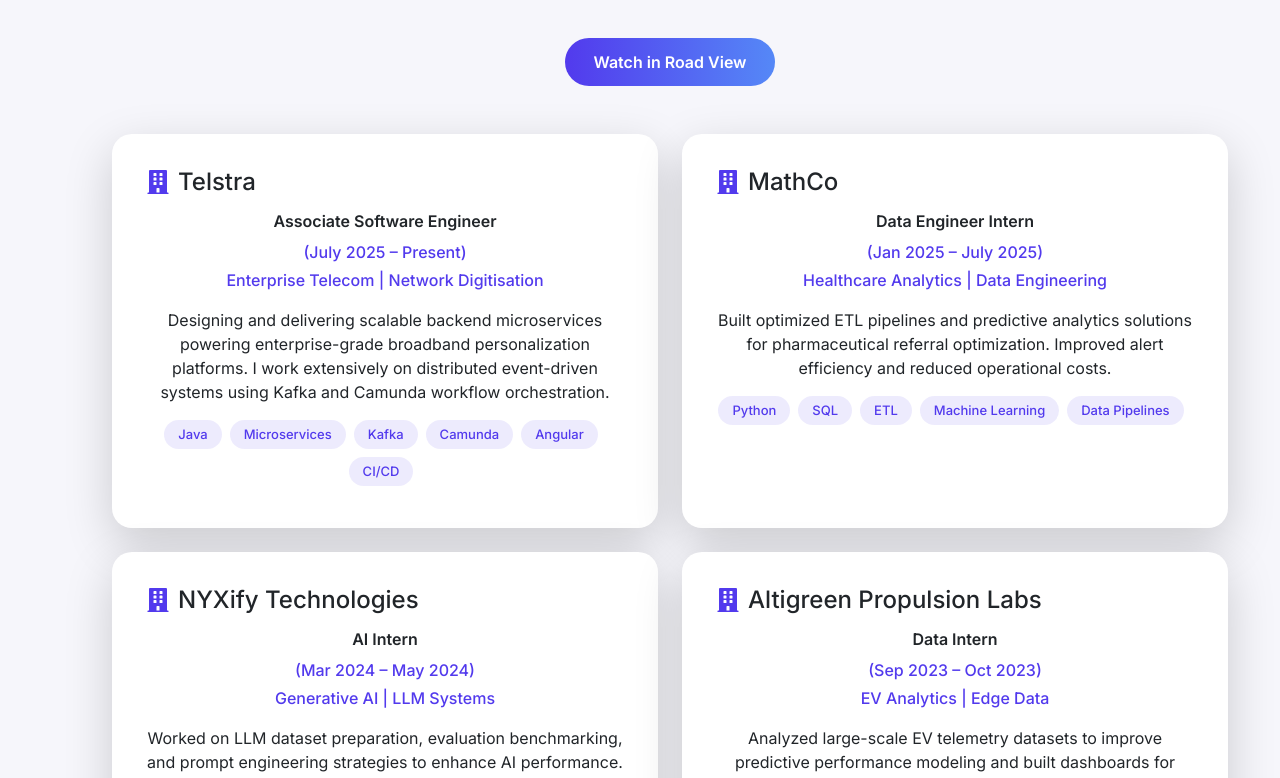
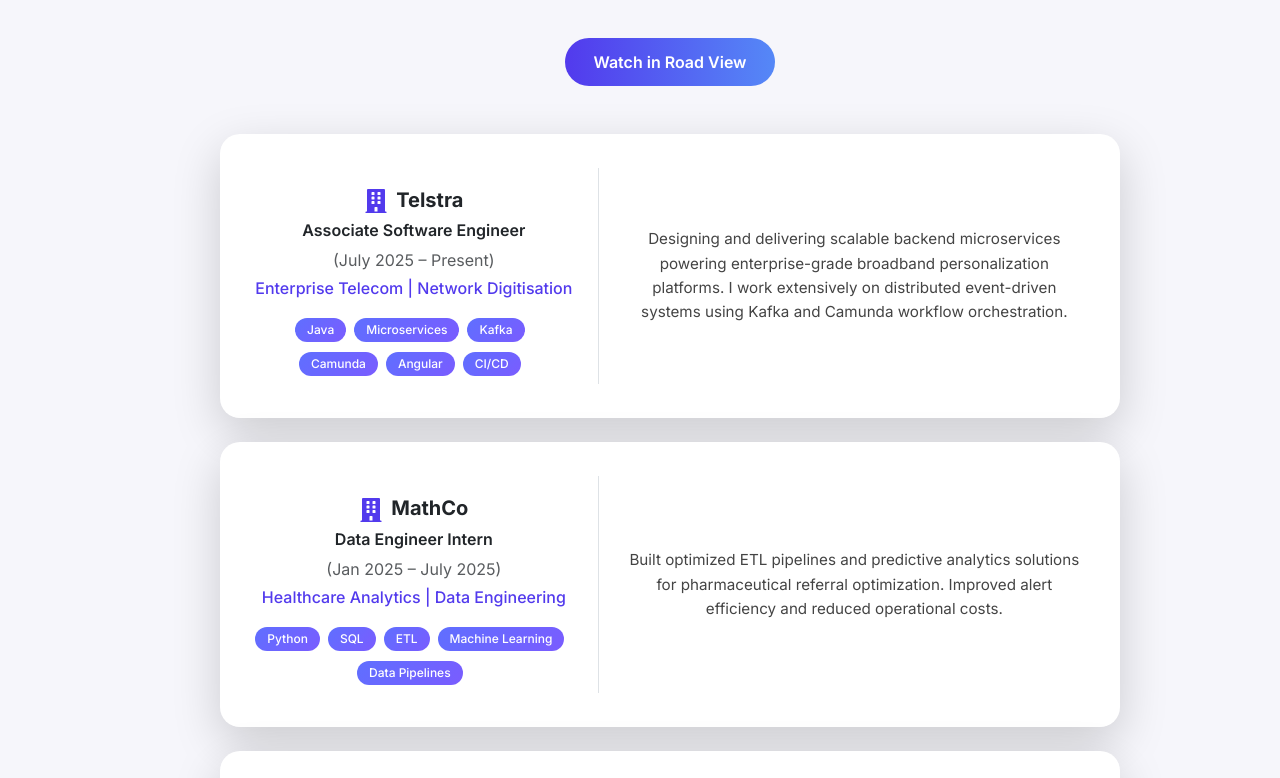
Before and after one commit to Krinal24/portfolio, a React (Vite) app: page / in a window 1280 px wide. Shown: the part 960-1738 px from the top of the page. Built offline with nearby package versions, Linux system fonts and the light colour scheme.

Commit message:
Fix compact view and card layouts

```diff
--- a/src/App.css
+++ b/src/App.css
@@ -453,3 +453,34 @@
   margin-left: 0;
   margin-right: 0;
 }
+
+.experience-card {
+  border-radius: 20px;
+  transition: 0.3s ease;
+}
+
+.experience-card:hover {
+  transform: translateY(-6px);
+}
+
+.company-name {
+  font-weight: 700;
+}
+
+.description {
+  font-size: 0.95rem;
+  line-height: 1.6;
+  color: #444;
+}
+
+.dark .description {
+  color: #ddd;
+}
+
+.skill-badge {
+  background: linear-gradient(135deg, #5f6fff, #7a5cff);
+  color: white;
+  border-radius: 20px;
+  padding: 6px 12px;
+  font-size: 0.75rem;
+}
--- a/src/App.jsx
+++ b/src/App.jsx
@@ -12,6 +12,7 @@
   const [darkMode, setDarkMode] = useState(false);
   const [activeExp, setActiveExp] = useState(0);
   const [viewAll, setViewAll] = useState(false);
+  const exp = experiences[activeExp];
 
   useEffect(() => {
     document.body.classList.toggle("dark", darkMode);
@@ -127,36 +128,53 @@
 
             {/* SINGLE CARD */}
             <div className="container mt-5">
-              <div className="card shadow-lg border-0 experience-card">
+              <div className="card shadow-lg border-0 experience-card h-100">
   <div className="card-body p-4">
-                  <div className="d-flex align-items-center mb-3">
+
+    <div className="row">
+
+      {/* LEFT SIDE */}
+      <div className="col-md-5 border-end pe-4">
+
+        <h4 className="company-name mb-2">
           <FaBuilding className="company-icon me-2" />
-                    <h3 className="mb-0">
-                      {experiences[activeExp].company}
-                    </h3>
-                  </div>
+          {exp.company}
+        </h4>
 
-                  <h5 className="fw-semibold">
-                    {experiences[activeExp].role}
-                  </h5>
+        <h6 className="fw-semibold mb-2">
+          {exp.role}
+        </h6>
 
-                  <p className="domain">
-                    {experiences[activeExp].duration}
+        <p className="text-muted mb-1">
+          {exp.duration}
         </p>
 
-                  <p className="domain">
-                    {experiences[activeExp].domain}
+        <p className="domain mb-3">
+          {exp.domain}
         </p>
 
-                  <p>{experiences[activeExp].description}</p>
-
-                  <div className="mt-3">
-                    {experiences[activeExp].skills.map((skill, i) => (
-                      <span key={i} className="badge skill-badge me-2 mb-2">
+        <div>
+          {exp.skills.map((skill, i) => (
+            <span
+              key={i}
+              className="badge skill-badge me-2 mb-2"
+            >
               {skill}
             </span>
           ))}
         </div>
+
+      </div>
+
+      {/* RIGHT SIDE */}
+      <div className="col-md-7 ps-4 d-flex align-items-center">
+        <p className="description mb-0">
+          {exp.description}
+        </p>
+      </div>
+
+    </div>
+
   </div>
 </div>
             </div>
@@ -168,22 +186,33 @@
           <div className="container mt-5">
             <div className="row">
               {experiences.map((exp, index) => (
-                <div key={index} className="col-md-6 mb-4">
+                <div key={index} className="col-12 mb-4">
                   <div className="card shadow-lg border-0 experience-card h-100">
                     <div className="card-body p-4">
-                      <div className="d-flex align-items-center mb-3">
+
+    <div className="row">
+
+      {/* LEFT SIDE */}
+      <div className="col-md-5 border-end pe-4">
+
+        <h4 className="company-name mb-2">
           <FaBuilding className="company-icon me-2" />
-                        <h4 className="mb-0">{exp.company}</h4>
-                      </div>
+          {exp.company}
+        </h4>
 
-                      <h6 className="fw-semibold">{exp.role}</h6>
+        <h6 className="fw-semibold mb-2">
+          {exp.role}
+        </h6>
 
-                      <p className="domain mb-1">{exp.duration}</p>
-                      <p className="domain mb-3">{exp.domain}</p>
+        <p className="text-muted mb-1">
+          {exp.duration}
+        </p>
 
-                      <p>{exp.description}</p>
+        <p className="domain mb-3">
+          {exp.domain}
+        </p>
 
-                      <div className="mt-3">
+        <div>
           {exp.skills.map((skill, i) => (
             <span
               key={i}
@@ -193,6 +222,18 @@
             </span>
           ))}
         </div>
+
+      </div>
+
+      {/* RIGHT SIDE */}
+      <div className="col-md-7 ps-4 d-flex align-items-center">
+        <p className="description mb-0">
+          {exp.description}
+        </p>
+      </div>
+
+    </div>
+
   </div>
                   </div>
                 </div>
```
Lines whose indentation alone changed are shown as unchanged.
